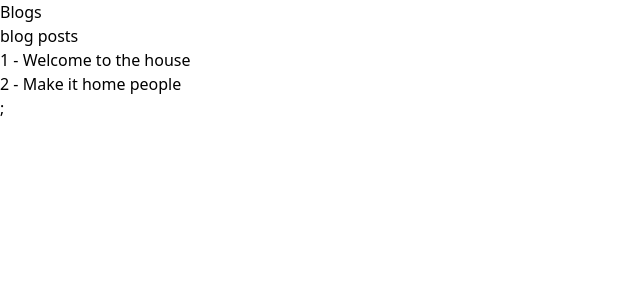
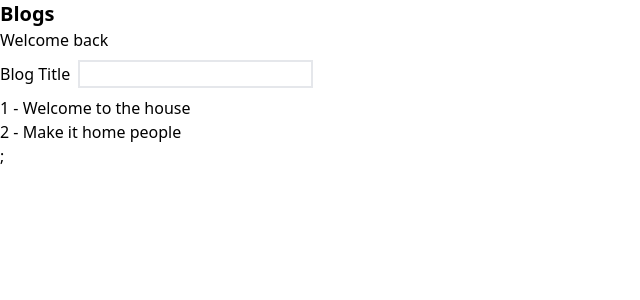
Before and after one commit to asimsheikh/next-auth-credentials, a Next.js app: page /blogs in a window 1280 px wide. Shown: the top 300 px of the page, without its empty margins (0-640 px from the left). Built offline with nearby package versions, Linux system fonts and the light colour scheme; no server answers; sample sign-in values are in the browser's storage.

Commit message:
Adding form to blogs to enable updates

```diff
--- a/pages/blogs.tsx
+++ b/pages/blogs.tsx
@@ -1,4 +1,5 @@
 import { getSession } from 'next-auth/react';
+import { useState } from 'react';
 
 export async function getServerSideProps(context) {
   const session = await getSession({ req: context.req });
@@ -24,10 +25,23 @@ export async function getServerSideProps(context) {
 }
 
 const Blogs = ({ blogPosts, session }) => {
+  const [blogTitle, setBlogTitle] = useState('');
+
   return (
     <div>
-      <h1>Blogs</h1>
-      <p>{session.username} blog posts</p>
+      <h1 className='text-xl font-bold'>Blogs</h1>
+      <p>Welcome back {session.username}</p>
+      <form>
+        <label htmlFor='blogTitle'>Blog Title</label>
+        <input
+          className='border-2 ml-2 my-2'
+          type='text'
+          name='blogTitle'
+          id='blogTitle'
+          value={blogTitle}
+          onChange={(e) => setBlogTitle(e.target.value)}
+        />
+      </form>
       <ul>
         {blogPosts.map((post) => (
           <div key={post.id}>
```
